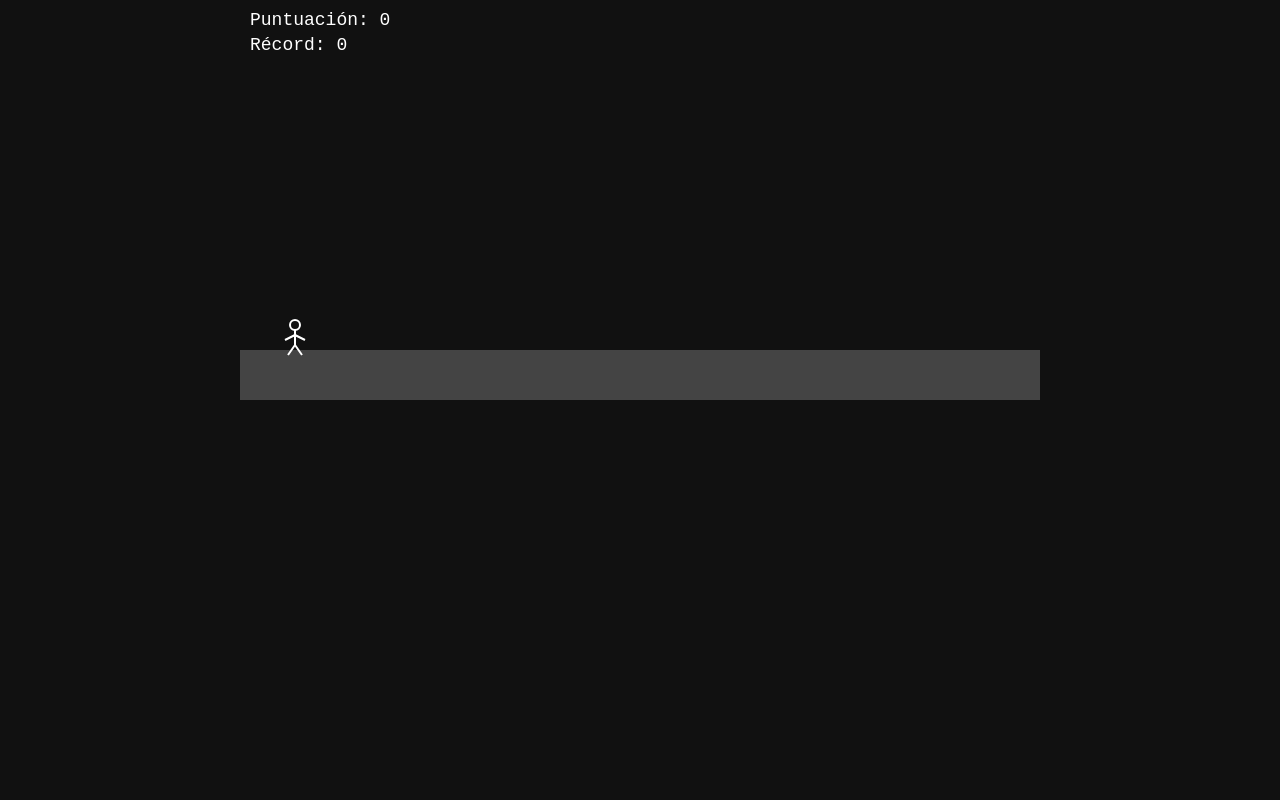
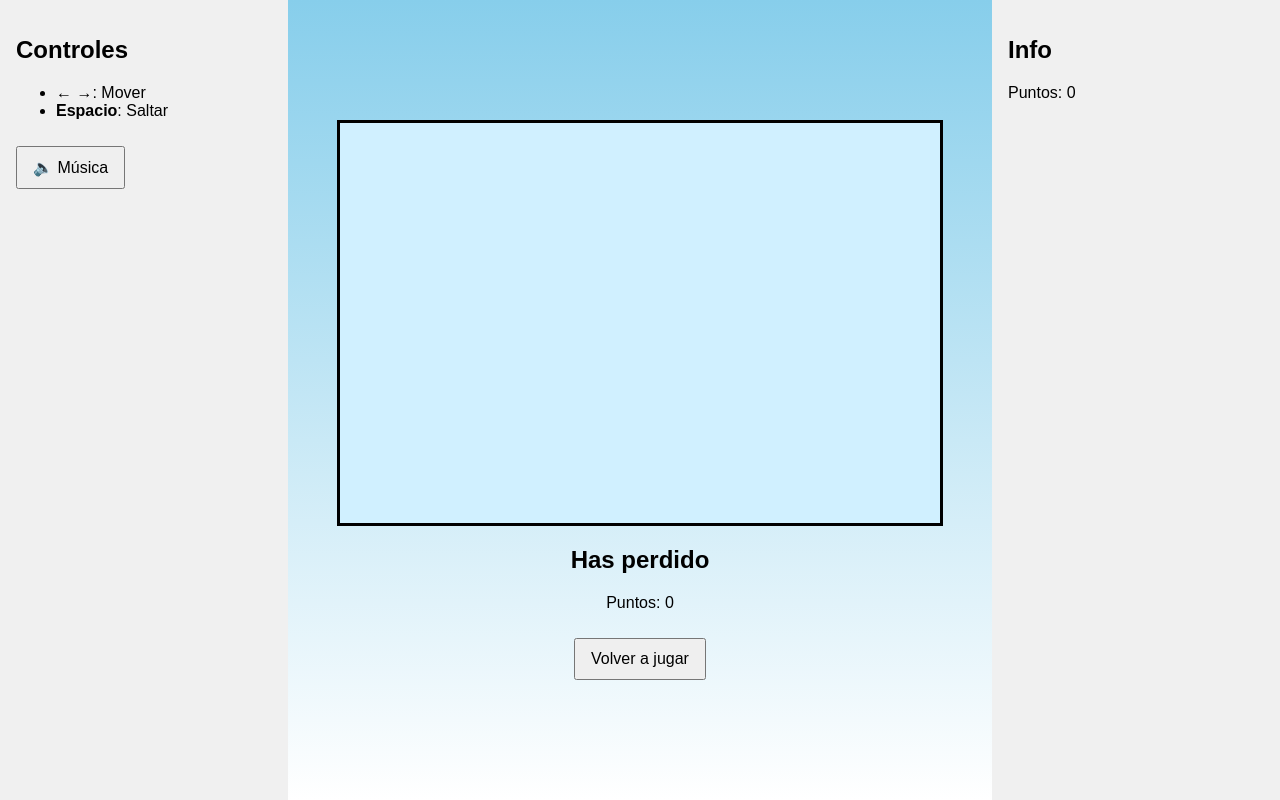
Before and after one commit to mrcos91/StickmanBS, a plain HTML site: page index.html in a window 1280 px wide. Drawn offline with Linux system fonts and the light colour scheme.

Commit message:
stickman v2
v2

```diff
--- a/index.html
+++ b/index.html
@@ -1,207 +1,218 @@
 <!DOCTYPE html>
 <html lang="es">
 <head>
-  <meta charset="UTF-8" />
-  <title>Stickman Plataforma</title>
+  <meta charset="UTF-8">
+  <title>Stickman Runner</title>
   <style>
-    body { margin: 0; overflow: hidden; background: #111; font-family: sans-serif; }
-    canvas { display: block; margin: 0 auto; background: #111; }
-    #gameOverScreen {
-      position: absolute;
-      top: 0; left: 0;
-      width: 100%; height: 100%;
-      background-color: rgba(0, 0, 0, 0.8);
-      color: white;
+    body {
+      margin: 0;
+      font-family: Arial, sans-serif;
+      display: flex;
+      height: 100vh;
+      background: linear-gradient(to bottom, #87ceeb, #ffffff);
+    }
+    #left, #right {
+      width: 20%;
+      padding: 1em;
+      background-color: #f0f0f0;
+    }
+    #game-container {
+      flex-grow: 1;
       display: flex;
       flex-direction: column;
       align-items: center;
       justify-content: center;
-      font-size: 24px;
-      display: none;
     }
-    #restartBtn {
-      margin-top: 20px;
-      padding: 10px 20px;
-      font-size: 18px;
-      background-color: #222;
-      border: 2px solid white;
-      color: white;
-      cursor: pointer;
+    canvas {
+      border: 3px solid #000;
+      background-color: #d0f0ff;
     }
-    #restartBtn:hover {
-      background-color: white;
-      color: black;
+    button {
+      margin-top: 10px;
+      padding: 10px 15px;
+      font-size: 16px;
     }
   </style>
 </head>
 <body>
-<canvas id="gameCanvas" width="800" height="400"></canvas>
-
-<div id="gameOverScreen">
-  <div id="finalScore">Has perdido</div>
-  <button id="restartBtn">Volver a empezar</button>
+  <div id="left">
+    <h2>Controles</h2>
+    <ul>
+      <li><strong>← →</strong>: Mover</li>
+      <li><strong>Espacio</strong>: Saltar</li>
+    </ul>
+    <button id="toggleMusic">🔈 Música</button>
+  </div>
+  <div id="game-container">
+    <canvas id="gameCanvas" width="600" height="400"></canvas>
+    <div id="gameOverScreen" style="display:none; text-align:center;">
+      <h2>Has perdido</h2>
+      <p id="finalScore"></p>
+      <button onclick="startGame()">Volver a jugar</button>
+    </div>
+  </div>
+  <div id="right">
+    <h2>Info</h2>
+    <p>Puntos: <span id="score">0</span></p>
   </div>
 
-<!-- Sonidos -->
-<audio id="jumpSound" src="https://actions.google.com/sounds/v1/cartoon/cartoon_boing.ogg" preload="auto"></audio>
-<audio id="fallSound" src="https://actions.google.com/sounds/v1/alarms/beep_short.ogg" preload="auto"></audio>
-<audio id="bgMusic" src="https://cdn.pixabay.com/download/audio/2022/03/15/audio_9650a4183e.mp3?filename=8bit-loop-6566.mp3" preload="auto" loop></audio>
+  <audio id="bgMusic" loop>
+    <source src="https://www.bensound.com/bensound-music/bensound-epic.mp3" type="audio/mpeg">
+  </audio>
+  <audio id="deathSound">
+    <source src="https://www.soundjay.com/button/sounds/button-10.mp3" type="audio/mpeg">
+  </audio>
 
   <script>
     const canvas = document.getElementById("gameCanvas");
     const ctx = canvas.getContext("2d");
+    const scoreDisplay = document.getElementById("score");
+    const bgMusic = document.getElementById("bgMusic");
+    const deathSound = document.getElementById("deathSound");
 
-const jumpSound = document.getElementById("jumpSound");
-const fallSound = document.getElementById("fallSound");
-const bgMusic = document.getElementById("bgMusic");
-bgMusic.volume = 0.3;
-bgMusic.play();
-
-const gameOverScreen = document.getElementById("gameOverScreen");
-const finalScoreText = document.getElementById("finalScore");
-const restartBtn = document.getElementById("restartBtn");
-
-let player, platforms, score, scrollOffset, highScore, keys, gameOver;
-
-function initGame() {
-  player = {
-    x: 50, y: 300, width: 10, height: 30,
-    dx: 0, dy: 0,
-    jumping: 0,
-  };
-
-  gravity = 0.5;
-  scrollOffset = 0;
-  score = 0;
-  keys = {};
-  gameOver = false;
-  highScore = localStorage.getItem("highScore") || 0;
-
-  platforms = [
-    { x: 0, y: 350, width: 800, height: 50 }
-  ];
-
-  // Añadir plataformas iniciales
-  for (let i = 1; i <= 5; i++) {
-    platforms.push(genPlatform(800 + i * 200));
-  }
-}
-
-function genPlatform(x) {
-  return {
-    x: x,
-    y: 280 + Math.random() * 100 - 50,
-    width: 100,
-    height: 20
-  };
-}
+    let player = { x: 50, y: 300, w: 20, h: 40, vy: 0, grounded: false };
+    let gravity = 0.8;
+    let platforms = [];
+    let traps = [];
+    let asteroids = [];
+    let keys = {};
+    let score = 0;
+    let musicPlaying = true;
+    let gameRunning = true;
 
     document.addEventListener("keydown", e => keys[e.key] = true);
     document.addEventListener("keyup", e => keys[e.key] = false);
 
-restartBtn.addEventListener("click", () => {
-  gameOverScreen.style.display = "none";
-  initGame();
+    document.getElementById("toggleMusic").onclick = () => {
+      if (musicPlaying) {
+        bgMusic.pause();
+        musicPlaying = false;
+      } else {
+        bgMusic.play();
+        musicPlaying = true;
+      }
+    };
+
+    function startGame() {
+      document.getElementById("gameOverScreen").style.display = "none";
+      player = { x: 50, y: 300, w: 20, h: 40, vy: 0, grounded: false };
+      score = 0;
+      platforms = [];
+      traps = [];
+      asteroids = [];
+      gameRunning = true;
+      bgMusic.play();
       loop();
-});
-
-function update() {
-  if (gameOver) return;
-
-  if (keys["ArrowRight"] || keys["d"]) player.dx = 3;
-  else if (keys["ArrowLeft"] || keys["a"]) player.dx = -3;
-  else player.dx = 0;
-
-  if ((keys["ArrowUp"] || keys["w"] || keys[" "]) && player.jumping < 2 && !keys["_jumping"]) {
-    player.dy = -10;
-    player.jumping++;
-    keys["_jumping"] = true;
-    jumpSound.currentTime = 0;
-    jumpSound.play();
-  }
-  if (!(keys["ArrowUp"] || keys["w"] || keys[" "])) {
-    keys["_jumping"] = false;
     }
 
-  player.dy += gravity;
-  player.x += player.dx;
-  player.y += player.dy;
+    function spawnPlatform() {
+      const y = 300 + Math.random() * 100 - 50;
+      const w = 100 + Math.random() * 50;
+      const trap = Math.random() < 0.3; // 30% probabilidad de trampa
+      platforms.push({ x: canvas.width, y, w, h: 10, trap });
+    }
 
-  // Colisiones
-  platforms.forEach(p => {
+    function spawnAsteroid() {
+      asteroids.push({ x: Math.random() * canvas.width, y: -20, r: 10 + Math.random() * 20, vy: 2 + Math.random() * 2 });
+    }
+
+    function loop() {
+      if (!gameRunning) return;
+
+      ctx.clearRect(0, 0, canvas.width, canvas.height);
+      // Movimiento jugador
+      if (keys["ArrowLeft"]) player.x -= 4;
+      if (keys["ArrowRight"]) player.x += 4;
+      if (keys[" "] && player.grounded) {
+        player.vy = -12;
+        player.grounded = false;
+      }
+      player.vy += gravity;
+      player.y += player.vy;
+
+      // Dibujar jugador
+      ctx.fillStyle = "black";
+      ctx.fillRect(player.x, player.y, player.w, player.h);
+
+      // Dibujar plataformas y colisión
+      platforms.forEach((plat, i) => {
+        plat.x -= 2;
+        ctx.fillStyle = plat.trap ? "red" : "brown";
+        ctx.fillRect(plat.x, plat.y, plat.w, plat.h);
+
+        // Trampas
         if (
-      player.x < p.x + p.width &&
-      player.x + player.width > p.x &&
-      player.y + player.height < p.y + 10 &&
-      player.y + player.height + player.dy >= p.y
+          plat.trap &&
+          player.x < plat.x + plat.w &&
+          player.x + player.w > plat.x &&
+          player.y + player.h > plat.y &&
+          player.y < plat.y + plat.h
         ) {
-      player.dy = 0;
-      player.y = p.y - player.height;
-      player.jumping = 0;
+          gameOver();
+        }
+
+        // Plataforma segura
+        if (!plat.trap &&
+          player.x + player.w > plat.x &&
+          player.x < plat.x + plat.w &&
+          player.y + player.h > plat.y &&
+          player.y + player.h < plat.y + plat.h + 10 &&
+          player.vy >= 0
+        ) {
+          player.y = plat.y - player.h;
+          player.vy = 0;
+          player.grounded = true;
+        }
+
+        // Eliminar plataformas fuera de pantalla
+        if (plat.x + plat.w < 0) {
+          platforms.splice(i, 1);
+          score++;
         }
       });
 
-  // Scroll
-  if (player.x > 400) {
-    scrollOffset += player.dx;
-    platforms.forEach(p => p.x -= player.dx);
-    player.x = 400;
-    score = Math.floor(scrollOffset / 10);
-    if (score > highScore) {
-      highScore = score;
-      localStorage.setItem("highScore", highScore);
+      // Dibujar asteroides
+      asteroids.forEach((ast, i) => {
+        ast.y += ast.vy;
+        ctx.beginPath();
+        ctx.fillStyle = "gray";
+        ctx.arc(ast.x, ast.y, ast.r, 0, Math.PI * 2);
+        ctx.fill();
+
+        // Colisión con jugador
+        if (
+          player.x < ast.x + ast.r &&
+          player.x + player.w > ast.x - ast.r &&
+          player.y < ast.y + ast.r &&
+          player.y + player.h > ast.y - ast.r
+        ) {
+          gameOver();
         }
 
-    // Generar nuevas plataformas dinámicamente
-    const lastPlatform = platforms[platforms.length - 1];
-    if (lastPlatform.x < canvas.width) {
-      platforms.push(genPlatform(lastPlatform.x + 200));
-    }
+        if (ast.y > canvas.height) asteroids.splice(i, 1);
+      });
+
+      scoreDisplay.textContent = score;
+
+      // Gravedad fuera del canvas
+      if (player.y > canvas.height) gameOver();
+
+      // Spawners
+      if (Math.random() < 0.02) spawnPlatform();
+      if (Math.random() < 0.01) spawnAsteroid();
+
+      requestAnimationFrame(loop);
     }
 
-  // Caída
-  if (player.y > canvas.height) {
-    gameOver = true;
-    fallSound.play();
-    finalScoreText.innerHTML = `Game Over<br>Puntuación: ${score}<br>Récord: ${highScore}`;
-    gameOverScreen.style.display = "flex";
-  }
+    function gameOver() {
+      deathSound.play();
+      gameRunning = false;
+      bgMusic.pause();
+      document.getElementById("finalScore").textContent = `Puntos: ${score}`;
+      document.getElementById("gameOverScreen").style.display = "block";
     }
 
-function drawStickman(x, y) {
-  ctx.strokeStyle = "white";
-  ctx.lineWidth = 2;
-  ctx.beginPath(); ctx.arc(x + 5, y + 5, 5, 0, Math.PI * 2); ctx.stroke(); // Cabeza
-  ctx.beginPath(); ctx.moveTo(x + 5, y + 10); ctx.lineTo(x + 5, y + 25); ctx.stroke(); // Cuerpo
-  ctx.beginPath(); ctx.moveTo(x + 5, y + 15); ctx.lineTo(x - 5, y + 20); ctx.moveTo(x + 5, y + 15); ctx.lineTo(x + 15, y + 20); ctx.stroke(); // Brazos
-  ctx.beginPath(); ctx.moveTo(x + 5, y + 25); ctx.lineTo(x - 2, y + 35); ctx.moveTo(x + 5, y + 25); ctx.lineTo(x + 12, y + 35); ctx.stroke(); // Piernas
-}
-
-function draw() {
-  ctx.clearRect(0, 0, canvas.width, canvas.height);
-
-  // Plataformas
-  ctx.fillStyle = "#444";
-  platforms.forEach(p => ctx.fillRect(p.x, p.y, p.width, p.height));
-
-  // Stickman
-  drawStickman(player.x, player.y);
-
-  // Puntuación
-  ctx.fillStyle = "white";
-  ctx.font = "18px monospace";
-  ctx.fillText("Puntuación: " + score, 10, 25);
-  ctx.fillText("Récord: " + highScore, 10, 50);
-}
-
-function loop() {
-  update();
-  draw();
-  if (!gameOver) requestAnimationFrame(loop);
-}
-
-initGame();
-loop();
+    startGame();
   </script>
 </body>
 </html>
```
Lines whose indentation alone changed are shown as unchanged.
